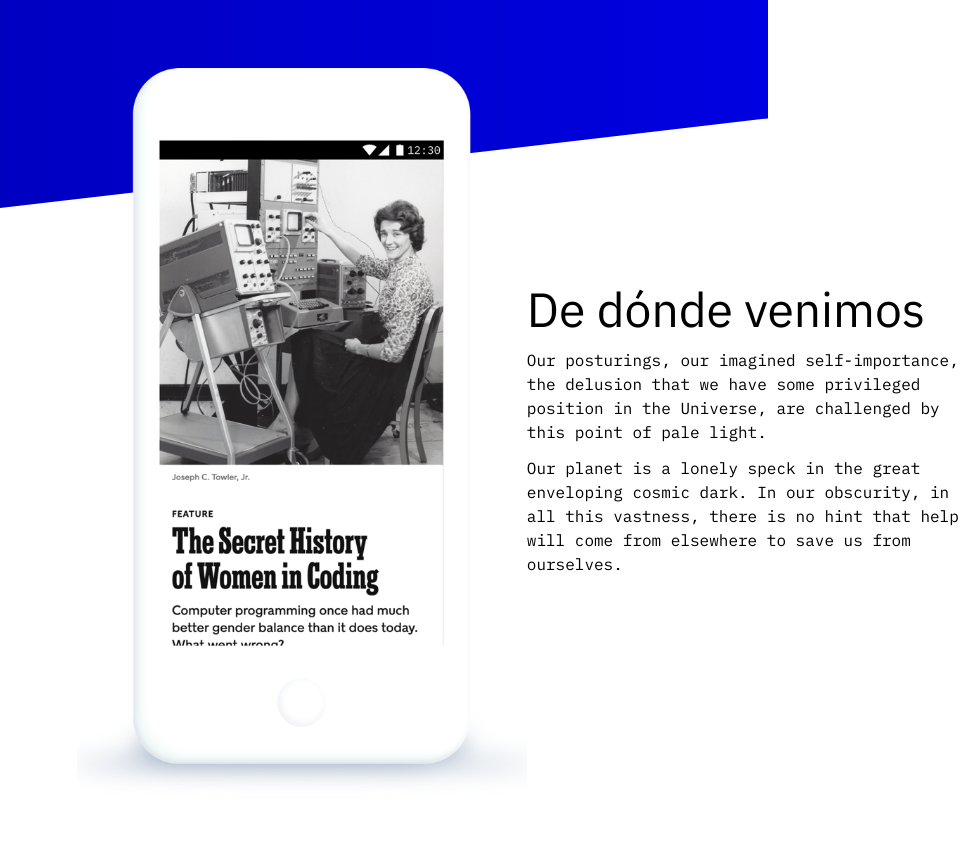
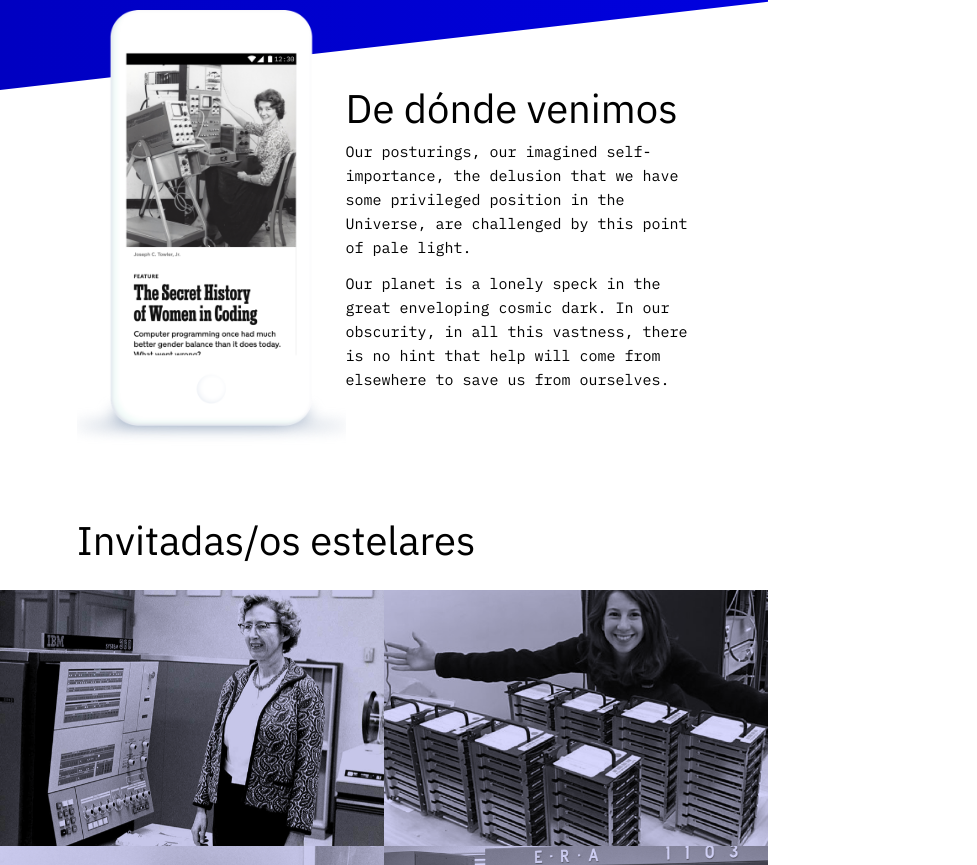
Before and after one commit to erickact/acamica-sprint-1, a plain HTML site: page index.html in a window 768 px wide. Shown: the part 1195-2060 px from the top of the page, 977 px wide, since content can reach past the window. Drawn offline with Linux system fonts and the light colour scheme; grey boxes are pictures that could not be loaded.

Commit message:
add media query ipad version

```diff
--- a/css/style.css
+++ b/css/style.css
@@ -142,6 +142,17 @@ button {
   .paragraph {
     font-size: 16px;
     line-height: 24px;
+  }
+}
+
+@media (min-width: 500px) and (max-width: 768px) {
+  .title {
+    font-size: 40px;
+    line-height: 48px;
+  }
+
+  .paragraph {
+    font-size: 15px;
   }
 }
 
@@ -360,6 +371,12 @@ main p {
   }
 }
 
+@media (min-width: 500px) and (max-width: 768px) {
+  main .title {
+    font-size: 52px;
+    line-height: 64px;
+  }
+}
 /* end Main */
 
 /* Section 1 - Episodios */
@@ -415,10 +432,10 @@ main p {
 #nosotros {
   padding-bottom: 40px;
   position: relative;
+  margin-top: -100px;
 }
 
 #nosotros img {
-  margin-top: -100px;
   margin-bottom: 30px;
 }
 
@@ -431,22 +448,34 @@ main p {
 }
 
 @media (min-width: 768px) {
+  #nosotros {
+    margin-top: -140px;
+  }
+
   #nosotros .container {
     display: flex;
     justify-content: space-between;
+    align-items: center;
   }
 
   #nosotros img {
-    width: 450px;
-    margin-top: -140px;
+    width: 35vw;
+    height: auto;
   }
 
   #nosotros .container p {
-    width: 450px;
+    width: 45vw;
+    max-width: 456px;
   }
 
   #nosotros .title {
-    margin-top: 70px;
+    margin-top: -10px;
+  }
+}
+
+@media (min-width: 500px) and (max-width: 768px) {
+  #nosotros {
+    margin-top: -80px;
   }
 }
 
@@ -478,7 +507,13 @@ main p {
   }
   .all-img > li {
     width: calc(100% / 3);
-    height: 240px;
+    height: calc(100vw / 4);
+  }
+}
+@media (min-width: 500px) and (max-width: 768px) {
+  .all-img > li {
+    width: calc(100% / 2);
+    height: calc(100vw / 3);
   }
 }
 
```
